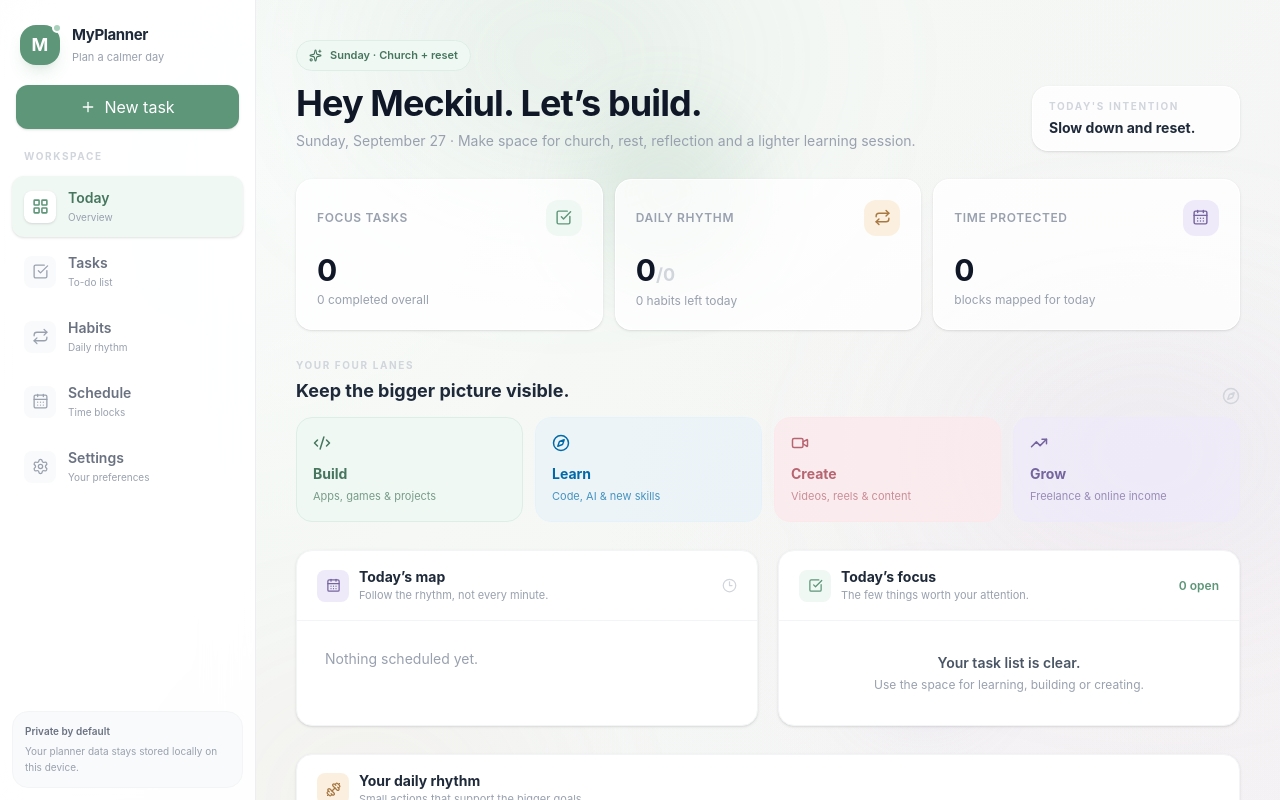
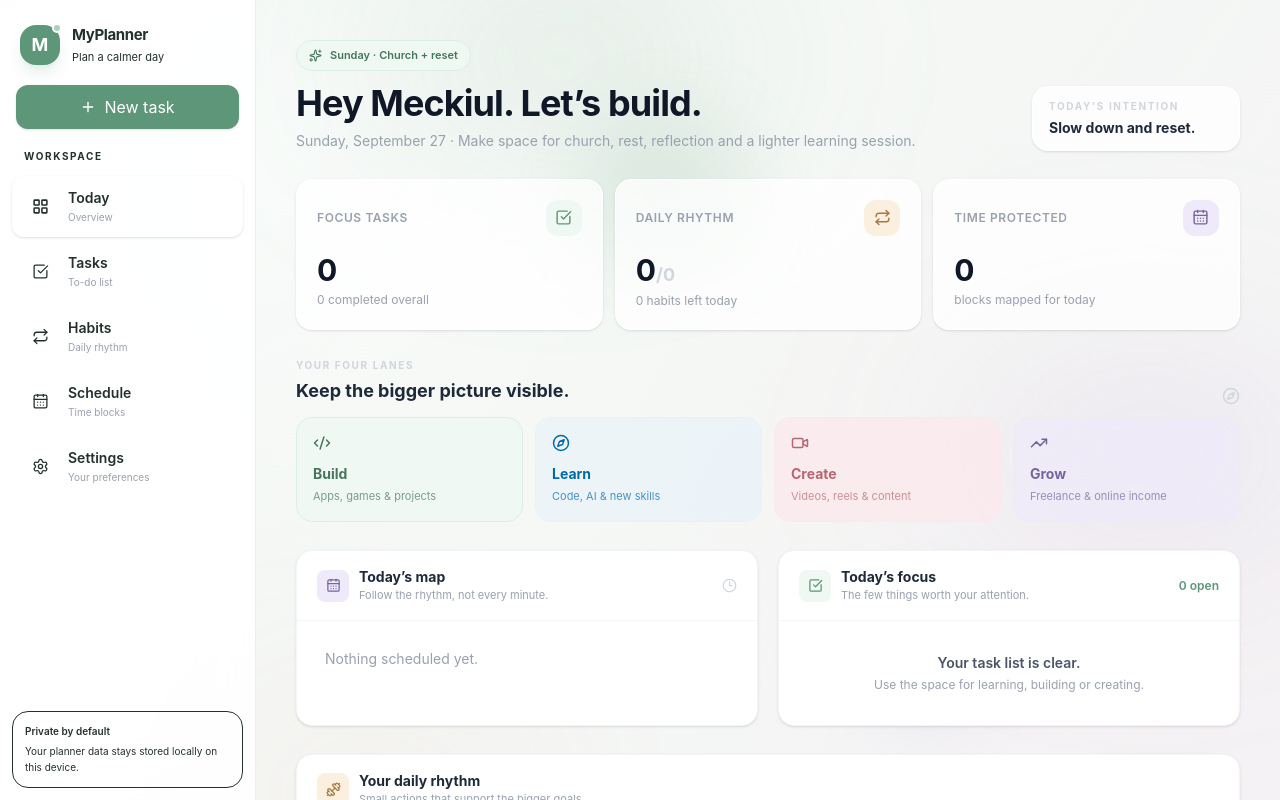
Before and after one commit to Meckiul-Chisim/MyPlanner, a React (Vite) app: page / in a window 1280 px wide. Built offline with nearby package versions, Linux system fonts and the light colour scheme.

Commit message:
Make sidebar respond to app themes

```diff
--- a/src/components/NavBar.tsx
+++ b/src/components/NavBar.tsx
@@ -19,7 +19,7 @@ const items: { id: View; label: string; icon: LucideIcon; hint: string }[] = [
 
 export function Sidebar({ active, onNavigate }: SidebarProps) {
   return (
-    <aside className="w-64 h-full bg-white/90 backdrop-blur-xl border-r border-gray-200/70 flex flex-col shrink-0">
+    <aside className="app-sidebar w-64 h-full bg-white/90 backdrop-blur-xl border-r border-gray-200/70 flex flex-col shrink-0">
       <div className="px-5 pt-6 pb-5">
         <div className="flex items-center gap-3">
           <div className="relative w-10 h-10 rounded-2xl bg-primary-600 flex items-center justify-center text-white shadow-lg shadow-primary-600/15">
@@ -27,8 +27,8 @@ export function Sidebar({ active, onNavigate }: SidebarProps) {
             <span className="absolute -right-0.5 -top-0.5 w-2.5 h-2.5 rounded-full bg-primary-300 border-2 border-white" />
           </div>
           <div>
-            <p className="text-[15px] font-bold text-gray-800 tracking-tight">MyPlanner</p>
-            <p className="text-[11px] text-gray-400 mt-0.5">Plan a calmer day</p>
+            <p className="text-[15px] font-bold sidebar-heading tracking-tight">MyPlanner</p>
+            <p className="text-[11px] sidebar-muted mt-0.5">Plan a calmer day</p>
           </div>
         </div>
       </div>
@@ -44,7 +44,7 @@ export function Sidebar({ active, onNavigate }: SidebarProps) {
       </div>
 
       <nav className="flex-1 px-3 space-y-1">
-        <p className="px-3 pt-1 pb-2 text-[10px] font-bold uppercase tracking-[0.16em] text-gray-300">
+        <p className="px-3 pt-1 pb-2 text-[10px] font-bold uppercase tracking-[0.16em] sidebar-label">
           Workspace
         </p>
         {items.map((item) => {
@@ -56,12 +56,12 @@ export function Sidebar({ active, onNavigate }: SidebarProps) {
               onClick={() => onNavigate(item.id)}
               className={`w-full flex items-center gap-3 px-3 py-3 rounded-xl text-left transition-all duration-150 group ${
                 isActive
-                  ? 'bg-primary-50 text-primary-700 shadow-sm'
-                  : 'text-gray-500 hover:text-gray-800 hover:bg-gray-50'
+                  ? 'sidebar-active shadow-sm'
+                  : 'sidebar-item'
               }`}
             >
               <span className={`w-8 h-8 rounded-lg flex items-center justify-center ${
-                isActive ? 'bg-white text-primary-600 shadow-sm' : 'bg-gray-50 text-gray-400 group-hover:text-gray-600'
+                isActive ? 'sidebar-icon-active' : 'sidebar-icon'
               }`}>
                 <Icon size={17} strokeWidth={isActive ? 2.2 : 1.8} />
               </span>
@@ -74,9 +74,9 @@ export function Sidebar({ active, onNavigate }: SidebarProps) {
         })}
       </nav>
 
-      <div className="m-3 p-3 rounded-2xl bg-gray-50 border border-gray-100">
-        <p className="text-[10px] font-semibold text-gray-500">Private by default</p>
-        <p className="text-[10px] text-gray-400 mt-1 leading-relaxed">Your planner data stays stored locally on this device.</p>
+      <div className="sidebar-private m-3 p-3 rounded-2xl border">
+        <p className="text-[10px] font-semibold sidebar-heading">Private by default</p>
+        <p className="text-[10px] sidebar-muted mt-1 leading-relaxed">Your planner data stays stored locally on this device.</p>
       </div>
     </aside>
   )
```
